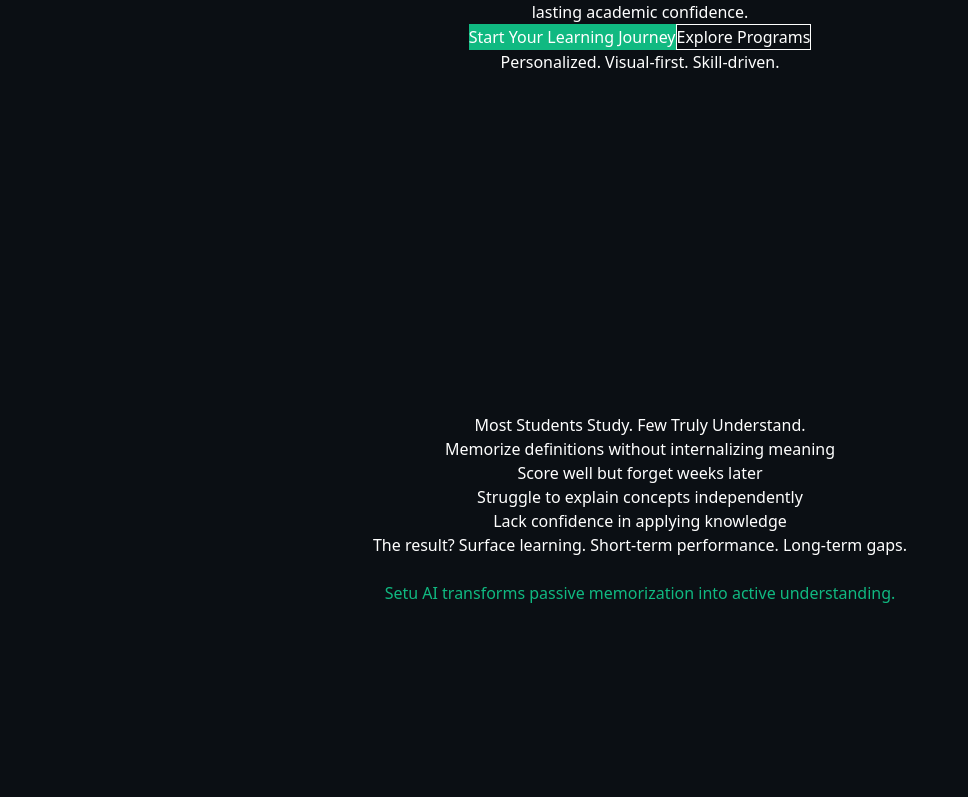
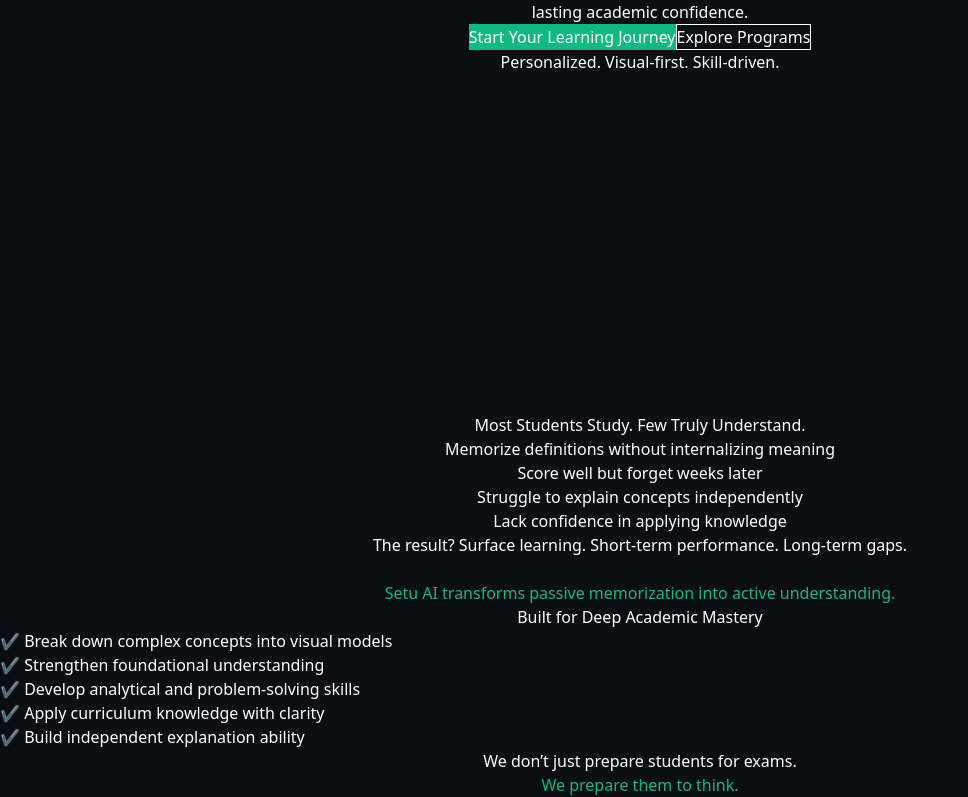
Before and after one commit to gaurav-shinde-07/Setu.ai, a Next.js app: page / in a window 1280 px wide. Shown: the part 387-1184 px from the top of the page, without its empty margins (0-968 px from the left). Before the commit the page ends 992 px from the top, so only its background shows below. Built offline with nearby package versions, Linux system fonts and the light colour scheme.

Commit message:
Added What Setu AI Does section with feature highlights

```diff
--- a/app/page.tsx
+++ b/app/page.tsx
@@ -1,6 +1,7 @@
 import Navbar from "../components/Navbar";
 import Hero from "../components/Hero";
 import Problem from "../components/Problem";
+import WhatWeDo from "../components/WhatWeDo";
 
 export default function Home() {
   return (
@@ -8,6 +9,7 @@
       <Navbar />
       <Hero />
       <Problem />
+      <WhatWeDo />
     </main>
   );
 }
--- /dev/null
+++ b/components/WhatWeDo.tsx
@@ -0,0 +1,39 @@
+"use client";
+
+import { motion } from "framer-motion";
+
+const WhatWeDo = () => {
+  return (
+    <section className="w-full py-20 px-6 md:px-20 bg-[#0B0F14] text-white text-center">
+
+      <motion.h2
+        initial={{ opacity: 0, y: 40 }}
+        whileInView={{ opacity: 1, y: 0 }}
+        transition={{ duration: 0.6 }}
+        className="text-3xl md:text-4xl font-bold mb-10"
+      >
+        Built for Deep Academic Mastery
+      </motion.h2>
+
+      <div className="grid md:grid-cols-2 gap-6 max-w-4xl mx-auto text-left">
+
+        <p>✔ Break down complex concepts into visual models</p>
+        <p>✔ Strengthen foundational understanding</p>
+        <p>✔ Develop analytical and problem-solving skills</p>
+        <p>✔ Apply curriculum knowledge with clarity</p>
+        <p>✔ Build independent explanation ability</p>
+
+      </div>
+
+      <p className="mt-10 text-gray-300 max-w-xl mx-auto">
+        We don’t just prepare students for exams. <br />
+        <span className="text-[#10B981] font-semibold">
+          We prepare them to think.
+        </span>
+      </p>
+
+    </section>
+  );
+};
+
+export default WhatWeDo;
```
